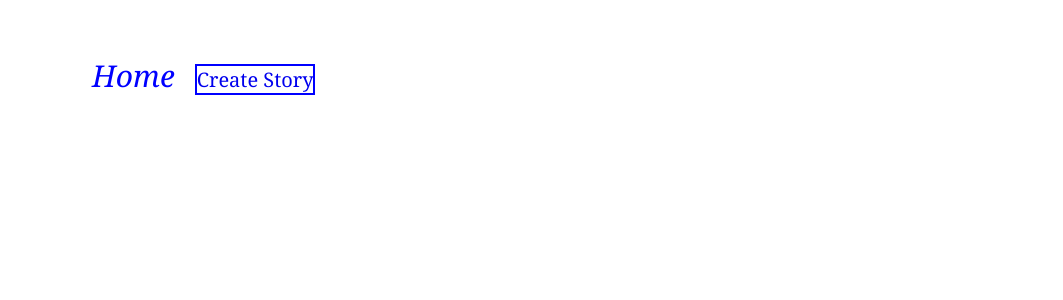
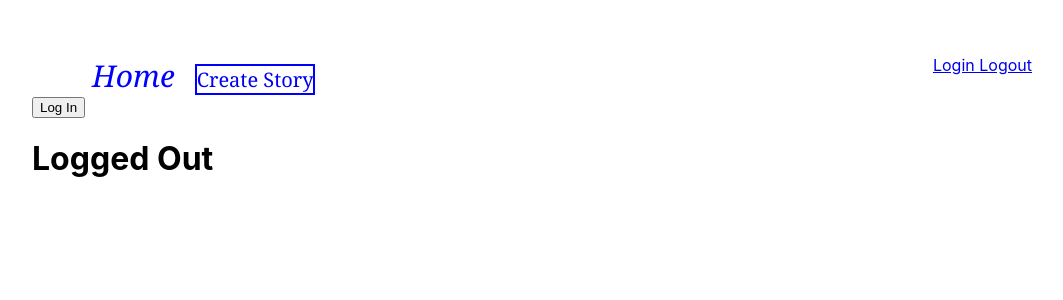
Before and after one commit to SRILAKSHMI576/Pepper_Cloud_Assignment, a React (Create React App) app: page /login-logout in a window 1280 px wide. Shown: the top 300 px of the page, without its empty margins (123-1186 px from the left). Built offline with nearby package versions, Linux system fonts and the light colour scheme.

Commit message:
Create a loginpage component and import in router

```diff
--- a/src/App.js
+++ b/src/App.js
@@ -4,6 +4,7 @@ import StoryPage from "./StoryPage/StoryPage";
 import "./style.css";
 import StoriesDashboard from "./StoriesDashboard/StoriesDashboard";
 import StoryDescription from "./StoryDescription/StoryDescription";
+import LogInPage from "./LoginPage/LoginPage";
 
 function App() {
   return (
@@ -16,11 +17,15 @@ function App() {
           <Link to="/story-create" className="create">
             Create Story
           </Link>
+          <Link to="/login-signup" className="login-signup">
+            Login Logout
+          </Link>
         </div>
 
         <Route path="/stories-dashboard" component={StoriesDashboard} />
         <Route path="/story-create" component={StoryPage} />
         <Route path="/story-description" component={StoryDescription} />
+        <Route path="/login-logout" component={LogInPage} />
       </Router>
     </div>
   );
--- a/src/LoginPage/LoginPage.js
+++ b/src/LoginPage/LoginPage.js
@@ -1,9 +1,30 @@
 import React, { Component } from "react";
 
-class LoginPage extends Component {
+class LogInPage extends Component {
+  constructor() {
+    super();
+    this.state = {
+      isLoggedIn: false
+    };
+    this.handleClick = this.handleClick.bind(this);
+  }
+  handleClick() {
+    this.setState(prevState => {
+      return {
+        isLoggedIn: !prevState.isLoggedIn
+      };
+    });
+  }
   render() {
-    return <div>div</div>;
+    let buttonText = this.state.isLoggedIn ? "Log Out" : "Log In";
+    let displayText = this.state.isLoggedIn ? "Logged In" : "Logged Out";
+    return (
+      <div>
+        <button onClick={this.handleClick}>{buttonText}</button>
+        <h1>{displayText}</h1>
+      </div>
+    );
   }
 }
 
-export default LogiNPage;
+export default LogInPage;
--- a/src/style.css
+++ b/src/style.css
@@ -17,3 +17,6 @@
   font-family: Cambria, Cochin, Georgia, Times, "Times New Roman", serif;
   font-size: 20px;
 }
+.login-signup {
+  float: right;
+}
```
